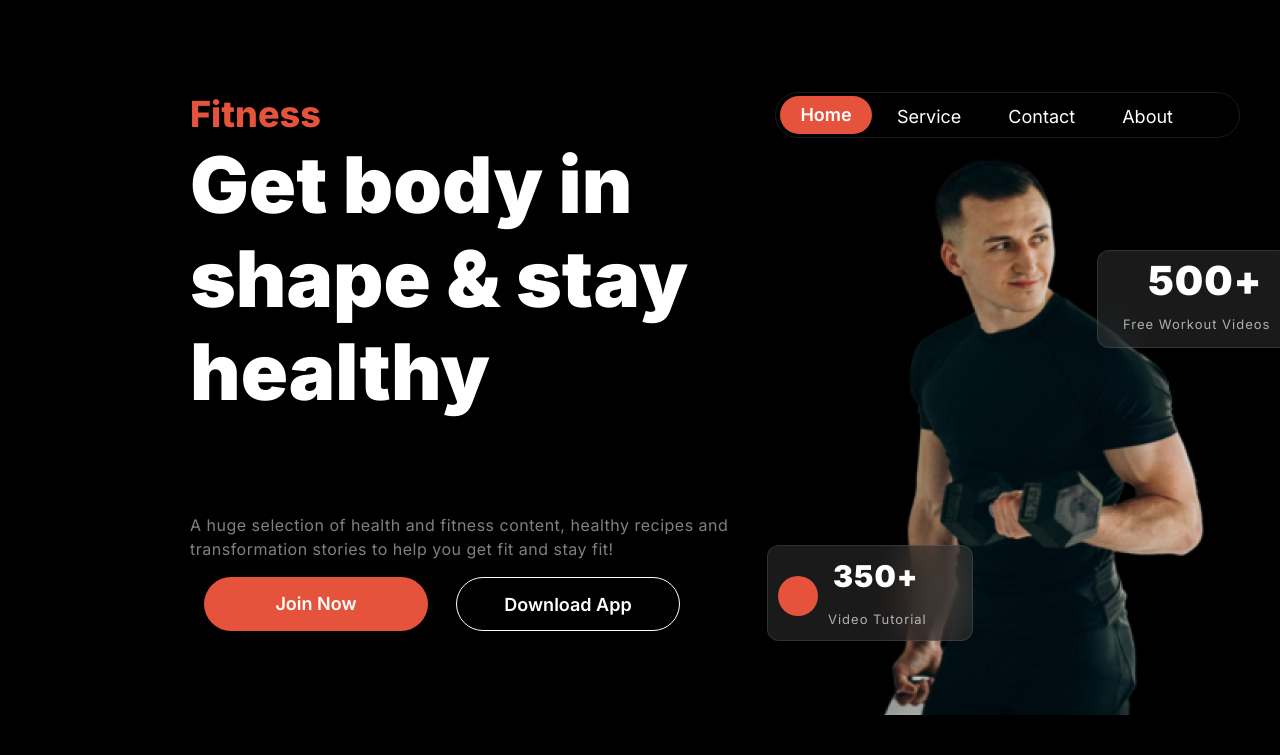
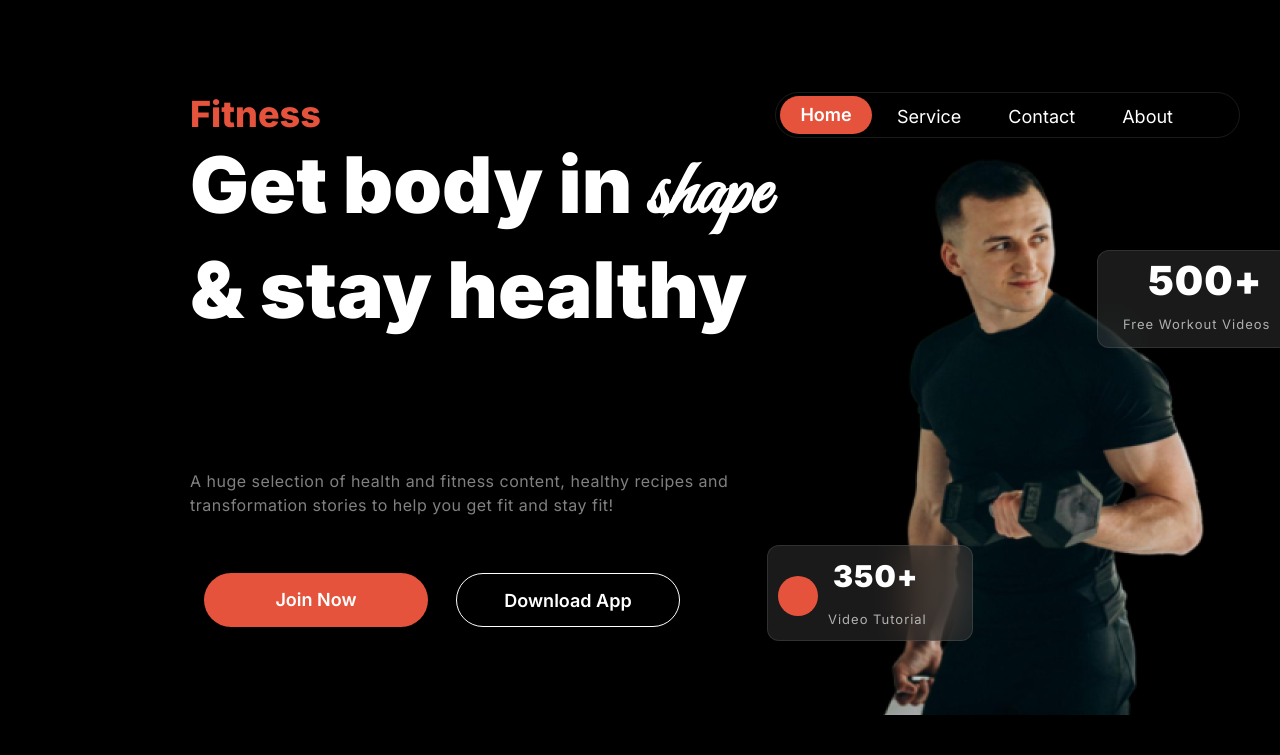
Before and after one commit to NajmusSabir99/Assignment-02, a plain HTML site: page index.html in a window 1280 px wide. Shown: the top 755 px of the page. Drawn offline with Linux system fonts and the light colour scheme; a web font is replaced by a local one.

Commit message:
Add files via upload

```diff
--- a/index.html
+++ b/index.html
@@ -4,6 +4,7 @@
     <meta charset="UTF-8">
     <meta name="viewport" content="width=device-width, initial-scale=1.0">
     <link rel="stylesheet" href="style.css">
+    <link href="https://fonts.googleapis.com/css2?family=Great+Vibes&display=swap" rel="stylesheet">
     <title>GYM</title>
 </head>
 <body class="body">
@@ -27,9 +28,9 @@
 
 
         <div class="banner-left">
-            <h3 class="Get-Body">Get body in <span class="shape">shape</span> & stay healthy</h3>
-            <p>A huge selection of health and fitness content, healthy recipes and transformation stories to help you get fit and stay fit!</p>
-            <div class="bannerbtn display-flex">
+            <h3 class="Get-Body" style="height: 220px;">Get body in <span style="font-family: 'Great Vibes', cursive;">shape</span> & stay healthy</h3>
+            <p style=" margin-top: 55px;">A huge selection of health and fitness content, healthy recipes and transformation stories to help you get fit and stay fit!</p>
+            <div class="bannerbtn display-flex " style="margin-top: 40px;">
                 <button class="btn1">Join Now</button>
                 <button class="btn2">Download App</button>
             </div>
@@ -91,6 +92,10 @@
             <div class="rightrun">
                 <img src="images/run.jpg" alt="">
             </div>
+        </div>
+        <div class="BMIUtext">
+            <h3>BMI Calculator</h3>
+                <p>We believe fitness should be accessible to everyone, everywhere, regardless of income or access to a gym. </p>
         </div>
 
 
```
